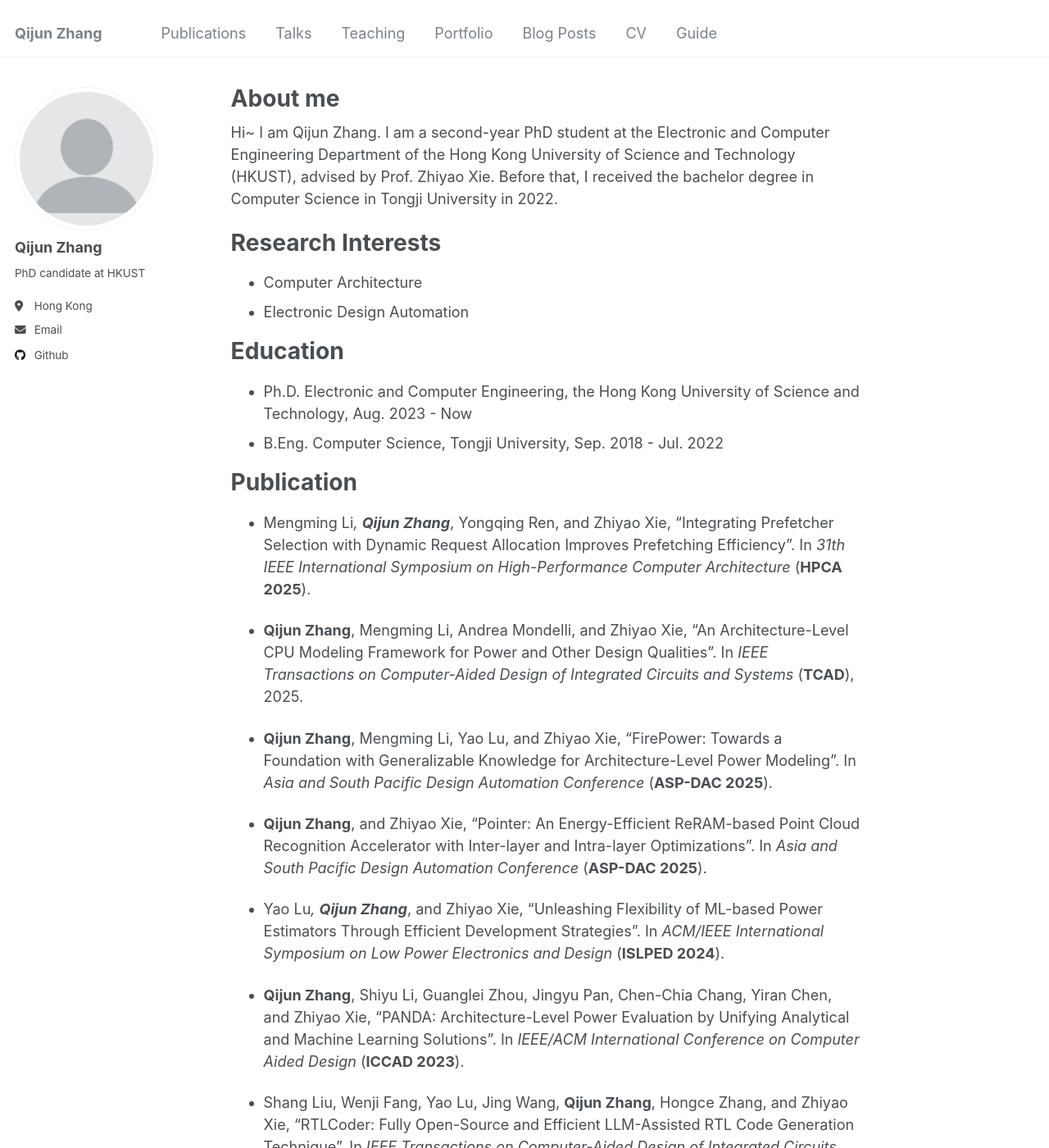
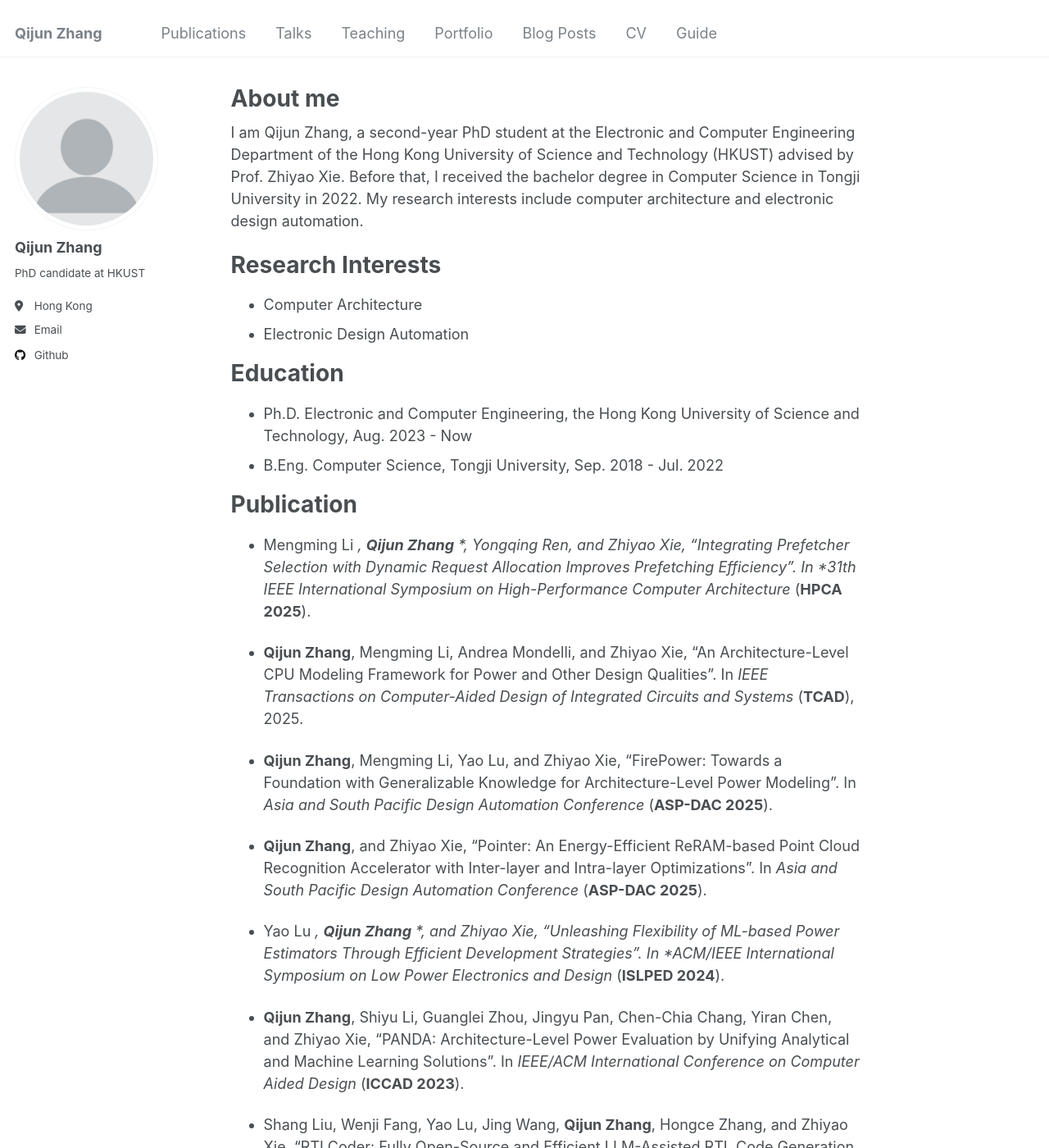
Before and after one commit to zqj2333/zqj2333.github.io, a Jekyll site: the page built from _pages/about.md, in a window 1280 px wide and 1400 px high. Shown: the whole window at 82% size. Built offline with Jekyll 4.4.1, drawn with Linux system fonts in a browser that asks for light colours.

Commit message:
Update about.md

```diff
--- a/_pages/about.md
+++ b/_pages/about.md
@@ -7,7 +7,7 @@ redirect_from:
   - /about.html
 ---
 
-Hi~ I am Qijun Zhang. I am a second-year PhD student at the Electronic and Computer Engineering Department of the Hong Kong University of Science and Technology (HKUST), advised by Prof. Zhiyao Xie. Before that, I received the bachelor degree in Computer Science in Tongji University in 2022.
+I am Qijun Zhang, a second-year PhD student at the Electronic and Computer Engineering Department of the Hong Kong University of Science and Technology (HKUST) advised by Prof. Zhiyao Xie. Before that, I received the bachelor degree in Computer Science in Tongji University in 2022. My research interests include computer architecture and electronic design automation.
 
 Research Interests
 ======
@@ -21,7 +21,7 @@ Education
 
 Publication
 ======
- * Mengming Li*, **Qijun Zhang***, Yongqing Ren, and Zhiyao Xie, "Integrating Prefetcher Selection with Dynamic Request Allocation Improves Prefetching Efficiency". In *31th IEEE International Symposium on High-Performance Computer Architecture* (**HPCA 2025**).
+ * Mengming Li *, **Qijun Zhang** *, Yongqing Ren, and Zhiyao Xie, "Integrating Prefetcher Selection with Dynamic Request Allocation Improves Prefetching Efficiency". In *31th IEEE International Symposium on High-Performance Computer Architecture* (**HPCA 2025**).
 
  * **Qijun Zhang**, Mengming Li, Andrea Mondelli, and Zhiyao Xie, "An Architecture-Level CPU Modeling Framework for Power and Other Design Qualities". In *IEEE Transactions on Computer-Aided Design of Integrated Circuits and Systems* (**TCAD**), 2025.
 
@@ -29,7 +29,7 @@ Publication
 
  * **Qijun Zhang**, and Zhiyao Xie, "Pointer: An Energy-Efficient ReRAM-based Point Cloud Recognition Accelerator with Inter-layer and Intra-layer Optimizations". In *Asia and South Pacific Design Automation Conference* (**ASP-DAC 2025**).
 
- * Yao Lu*, **Qijun Zhang***, and Zhiyao Xie, "Unleashing Flexibility of ML-based Power Estimators Through Efficient Development Strategies". In *ACM/IEEE International Symposium on Low Power Electronics and Design* (**ISLPED 2024**).
+ * Yao Lu *, **Qijun Zhang** \*, and Zhiyao Xie, "Unleashing Flexibility of ML-based Power Estimators Through Efficient Development Strategies". In *ACM/IEEE International Symposium on Low Power Electronics and Design* (**ISLPED 2024**).
 
  * **Qijun Zhang**, Shiyu Li, Guanglei Zhou, Jingyu Pan, Chen-Chia Chang, Yiran Chen, and Zhiyao Xie, "PANDA: Architecture-Level Power Evaluation by Unifying Analytical and Machine Learning Solutions". In *IEEE/ACM International Conference on Computer Aided Design* (**ICCAD 2023**).
 
```
